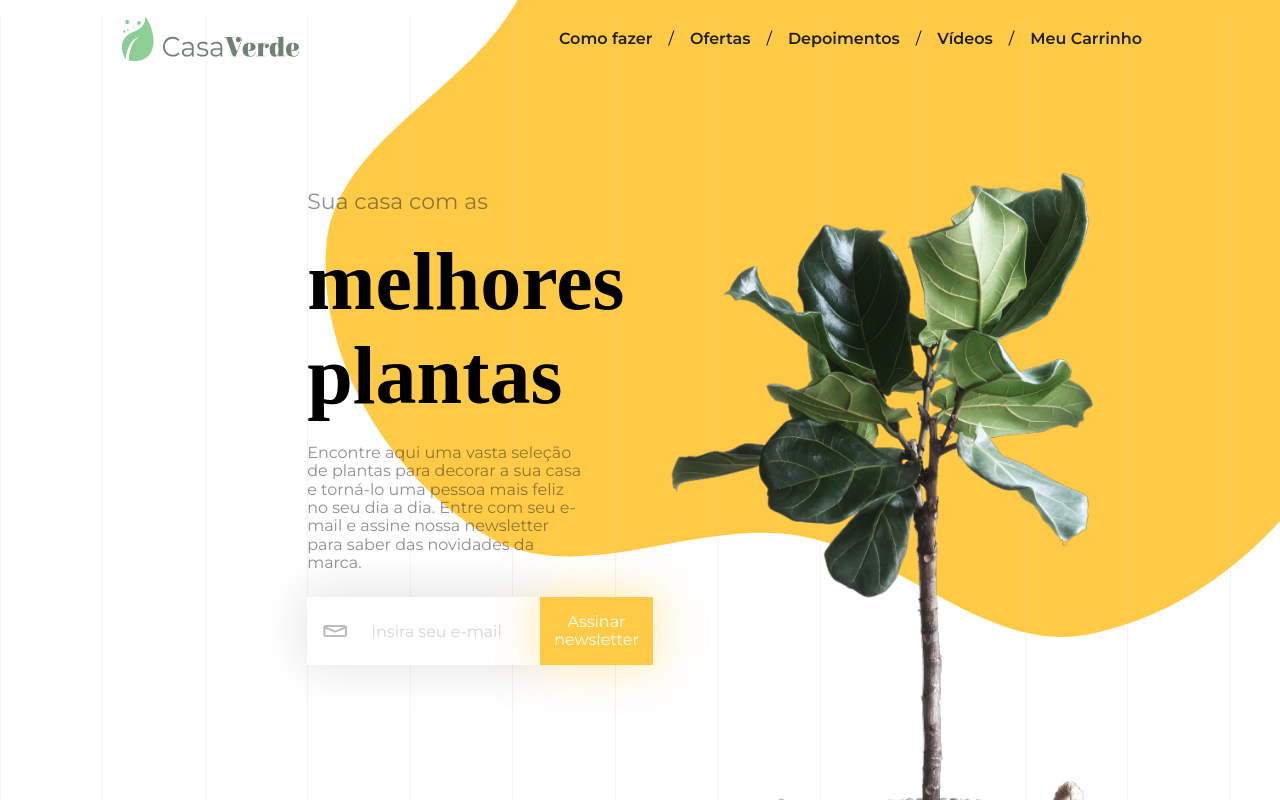
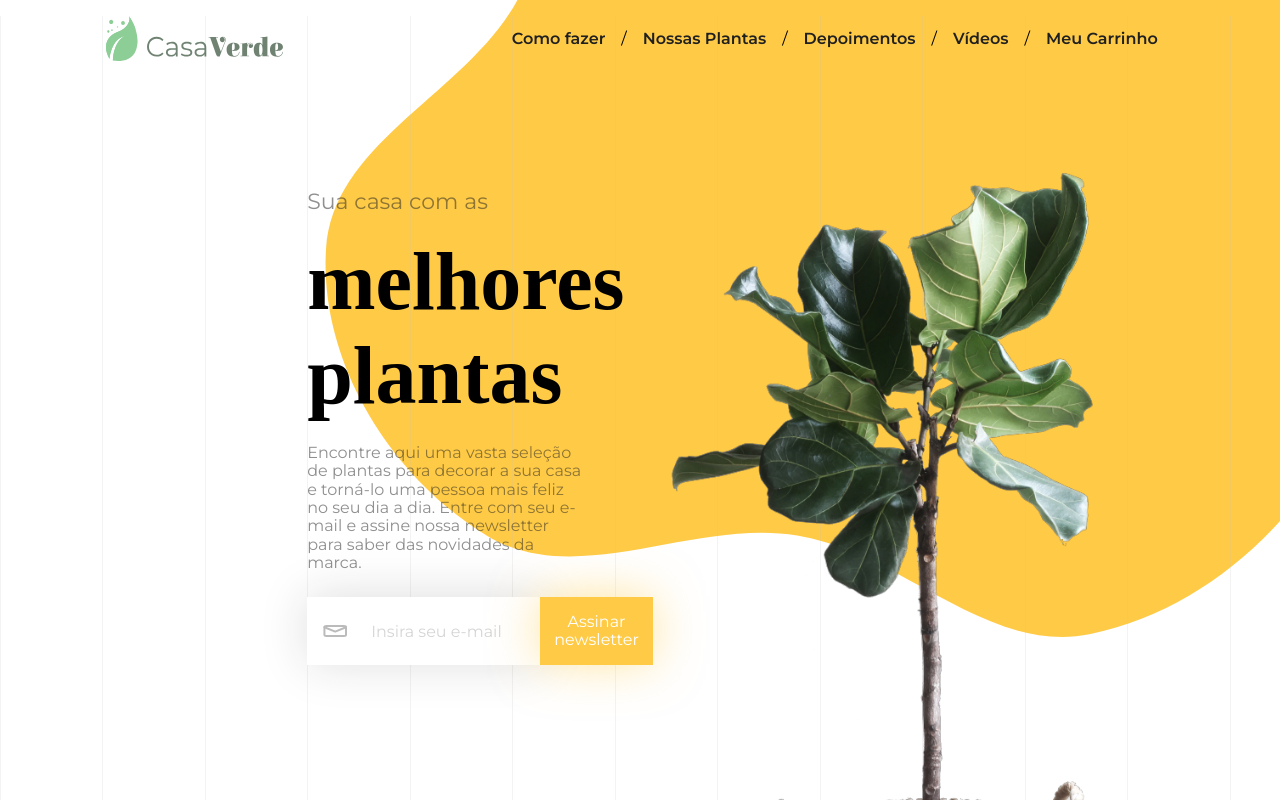
Before and after one commit to lucash-barbosa/Casa-Verde, a React (Create React App) app: page / in a window 1280 px wide. Shown: the top 800 px of the page. Built offline with nearby package versions, Linux system fonts and the light colour scheme; no server answers; a web font is replaced by a local one.

Commit message:
refactor: change name ofertas to nossas plantas

```diff
--- a/src/components/Cabecalho/index.tsx
+++ b/src/components/Cabecalho/index.tsx
@@ -15,7 +15,7 @@ export default function Menu() {
 					<a href="#">Como fazer</a>/
 				</li>
 				<li>
-					<a href="#">Ofertas</a>/
+					<a href="#">Nossas Plantas</a>/
 				</li>
 				<li>
 					<a href="#">Depoimentos</a>/
```
